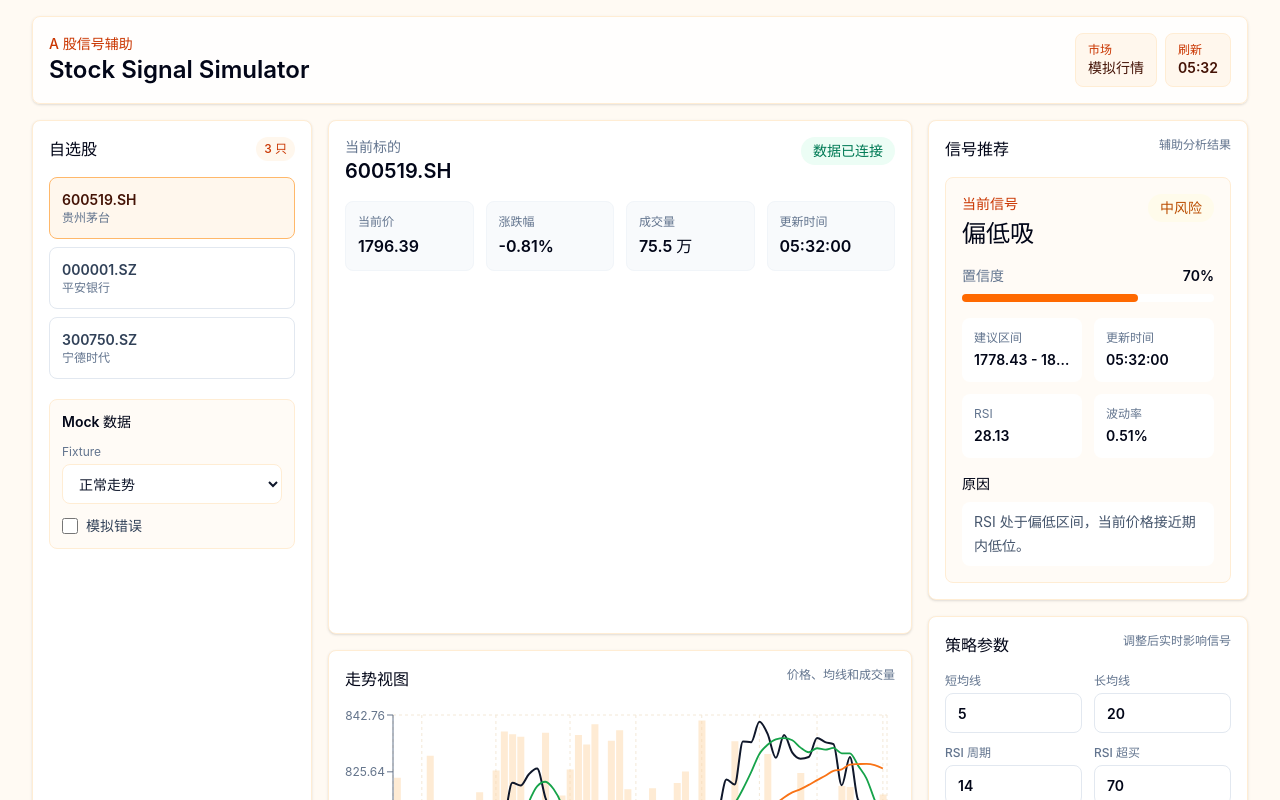
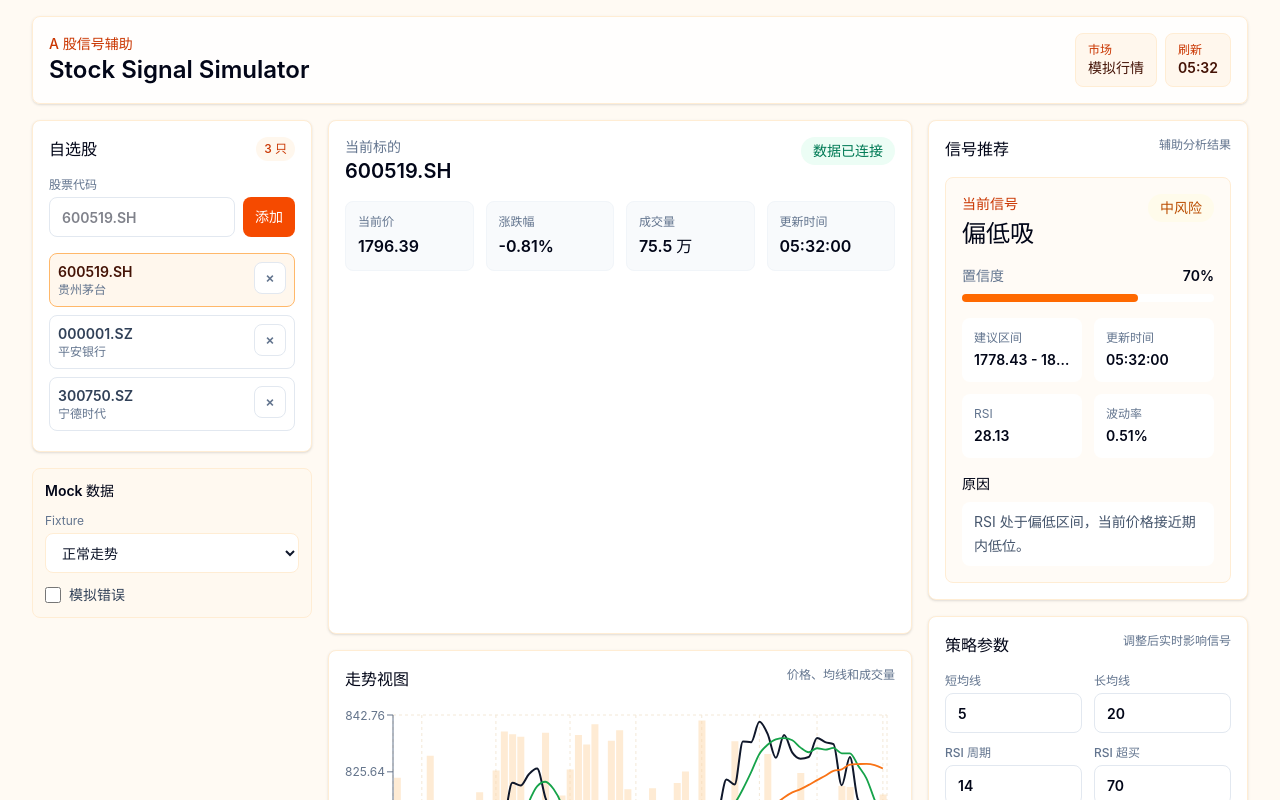
Before and after one commit to homerlamlam/stock-simulator, a React (Vite) app: page / in a window 1280 px wide. Shown: the top 800 px of the page. Built offline with nearby package versions, Linux system fonts and the light colour scheme.

Commit message:
feat: add watchlist management UI

```diff
--- a/src/App.tsx
+++ b/src/App.tsx
@@ -1,5 +1,6 @@
 import { PriceChart } from '@/components/charts'
 import { StateNotice } from '@/components/common'
+import { WatchlistPanel } from '@/components/market'
 import { MockControlsPanel } from '@/components/mock'
 import { PaperTradePanel } from '@/components/paper-trade'
 import { SignalCard } from '@/components/signals'
@@ -10,6 +11,8 @@ import { useMockControlStore, useStrategyStore, useWatchlistStore } from '@/stor
 function App() {
   const watchlist = useWatchlistStore((state) => state.watchlist)
   const selectedSymbol = useWatchlistStore((state) => state.selectedSymbol)
+  const addStock = useWatchlistStore((state) => state.addStock)
+  const removeStock = useWatchlistStore((state) => state.removeStock)
   const selectStock = useWatchlistStore((state) => state.selectStock)
   const resetWatchlist = useWatchlistStore((state) => state.resetWatchlist)
   const settings = useStrategyStore((state) => state.settings)
@@ -37,52 +40,22 @@ function App() {
         </header>
 
         <div className="grid flex-1 gap-4 lg:grid-cols-[280px_minmax(0,1fr)]">
-          <aside className="rounded-lg border border-orange-100 bg-white p-4 shadow-sm">
-            <div className="mb-4 flex items-center justify-between gap-3">
-              <h2 className="text-base font-semibold text-slate-950">自选股</h2>
-              <span className="rounded-full bg-orange-50 px-2 py-1 text-xs font-medium text-orange-700">
-                {watchlist.length} 只
-              </span>
-            </div>
-
-            {watchlist.length === 0 ? (
-              <StateNotice
-                actionLabel="恢复默认自选股"
-                message="当前没有自选股，行情、图表和信号区域会保持空状态。"
-                onAction={resetWatchlist}
-                title="自选股为空"
-              />
-            ) : (
-              <div className="flex gap-2 overflow-x-auto pb-1 lg:flex-col lg:overflow-visible">
-                {watchlist.map((stock) => {
-                  const isSelected = stock.displayCode === selectedSymbol
-
-                  return (
-                    <button
-                      className={`min-w-44 rounded-lg border px-3 py-3 text-left transition lg:min-w-0 ${
-                        isSelected
-                          ? 'border-orange-300 bg-orange-50 text-orange-950'
-                          : 'border-slate-200 bg-white text-slate-700 hover:border-orange-200 hover:bg-orange-50/60'
-                      }`}
-                      key={stock.displayCode}
-                      onClick={() => selectStock(stock.displayCode)}
-                      type="button"
-                    >
-                      <span className="block text-sm font-semibold">{stock.displayCode}</span>
-                      <span className="block truncate text-xs text-slate-500">{stock.name}</span>
-                    </button>
-                  )
-                })}
-              </div>
-            )}
-
+          <div>
+            <WatchlistPanel
+              onAddStock={addStock}
+              onRemoveStock={removeStock}
+              onResetWatchlist={resetWatchlist}
+              onSelectStock={selectStock}
+              selectedSymbol={selectedSymbol}
+              watchlist={watchlist}
+            />
             <MockControlsPanel
               fixtureMode={fixtureMode}
               mockError={mockError}
               onFixtureModeChange={setFixtureMode}
               onMockErrorChange={setMockError}
             />
-          </aside>
+          </div>
 
           <section className="grid min-w-0 gap-4 xl:grid-cols-[minmax(0,1.35fr)_minmax(320px,0.65fr)]">
             <div className="grid min-w-0 gap-4">
--- /dev/null
+++ b/src/components/market/WatchlistPanel.tsx
@@ -0,0 +1,129 @@
+import { useState } from 'react'
+import { StateNotice } from '@/components/common'
+import type { StockSymbol } from '@/types'
+import { normalizeStockSymbol } from '@/utils'
+
+interface WatchlistPanelProps {
+  watchlist: StockSymbol[]
+  selectedSymbol: string | null
+  onAddStock: (stock: StockSymbol) => void
+  onRemoveStock: (displayCode: string) => void
+  onResetWatchlist: () => void
+  onSelectStock: (displayCode: string) => void
+}
+
+export function WatchlistPanel({
+  onAddStock,
+  onRemoveStock,
+  onResetWatchlist,
+  onSelectStock,
+  selectedSymbol,
+  watchlist,
+}: WatchlistPanelProps) {
+  const [symbolInput, setSymbolInput] = useState('')
+  const [error, setError] = useState<string | null>(null)
+
+  function handleAddStock(): void {
+    const result = normalizeStockSymbol(symbolInput)
+
+    if (!result.isValid) {
+      setError(result.error)
+      return
+    }
+
+    const alreadyExists = watchlist.some((stock) => stock.displayCode === result.stock.displayCode)
+
+    if (alreadyExists) {
+      setError('该股票已在自选股中。')
+      return
+    }
+
+    onAddStock(result.stock)
+    setSymbolInput('')
+    setError(null)
+  }
+
+  return (
+    <aside className="rounded-lg border border-orange-100 bg-white p-4 shadow-sm">
+      <div className="mb-4 flex items-center justify-between gap-3">
+        <h2 className="text-base font-semibold text-slate-950">自选股</h2>
+        <span className="rounded-full bg-orange-50 px-2 py-1 text-xs font-medium text-orange-700">
+          {watchlist.length} 只
+        </span>
+      </div>
+
+      <div className="mb-4 space-y-2">
+        <label className="block">
+          <span className="mb-1 block text-xs font-medium text-slate-500">股票代码</span>
+          <div className="flex gap-2">
+            <input
+              className="h-10 min-w-0 flex-1 rounded-lg border border-slate-200 bg-white px-3 text-sm font-semibold uppercase text-slate-950 outline-none transition focus:border-orange-300 focus:ring-2 focus:ring-orange-100"
+              onChange={(event) => {
+                setSymbolInput(event.target.value.toUpperCase())
+                setError(null)
+              }}
+              onKeyDown={(event) => {
+                if (event.key === 'Enter') {
+                  handleAddStock()
+                }
+              }}
+              placeholder="600519.SH"
+              value={symbolInput}
+            />
+            <button
+              className="h-10 rounded-lg bg-orange-600 px-3 text-sm font-semibold text-white transition hover:bg-orange-700"
+              onClick={handleAddStock}
+              type="button"
+            >
+              添加
+            </button>
+          </div>
+        </label>
+        {error ? <p className="rounded-lg bg-red-50 px-3 py-2 text-sm text-red-700">{error}</p> : null}
+      </div>
+
+      {watchlist.length === 0 ? (
+        <StateNotice
+          actionLabel="恢复默认自选股"
+          message="当前没有自选股，行情、图表和信号区域会保持空状态。"
+          onAction={onResetWatchlist}
+          title="自选股为空"
+        />
+      ) : (
+        <div className="flex gap-2 overflow-x-auto pb-1 lg:flex-col lg:overflow-visible">
+          {watchlist.map((stock) => {
+            const isSelected = stock.displayCode === selectedSymbol
+
+            return (
+              <div
+                className={`flex min-w-52 items-stretch gap-2 rounded-lg border p-2 transition lg:min-w-0 ${
+                  isSelected
+                    ? 'border-orange-300 bg-orange-50 text-orange-950'
+                    : 'border-slate-200 bg-white text-slate-700 hover:border-orange-200 hover:bg-orange-50/60'
+                }`}
+                key={stock.displayCode}
+              >
+                <button
+                  className="min-w-0 flex-1 text-left"
+                  onClick={() => onSelectStock(stock.displayCode)}
+                  type="button"
+                >
+                  <span className="block text-sm font-semibold">{stock.displayCode}</span>
+                  <span className="block truncate text-xs text-slate-500">{stock.name}</span>
+                </button>
+                <button
+                  aria-label={`删除 ${stock.displayCode}`}
+                  className="h-8 w-8 shrink-0 rounded-lg border border-slate-200 bg-white text-sm font-semibold text-slate-500 transition hover:border-red-200 hover:bg-red-50 hover:text-red-700"
+                  onClick={() => onRemoveStock(stock.displayCode)}
+                  type="button"
+                >
+                  ×
+                </button>
+              </div>
+            )
+          })}
+        </div>
+      )}
+    </aside>
+  )
+}
--- /dev/null
+++ b/src/components/market/index.ts
@@ -0,0 +1 @@
+export { WatchlistPanel } from './WatchlistPanel'
```
Also changed, not shown: 1 other file (tests, documents, lock files or other folders).
